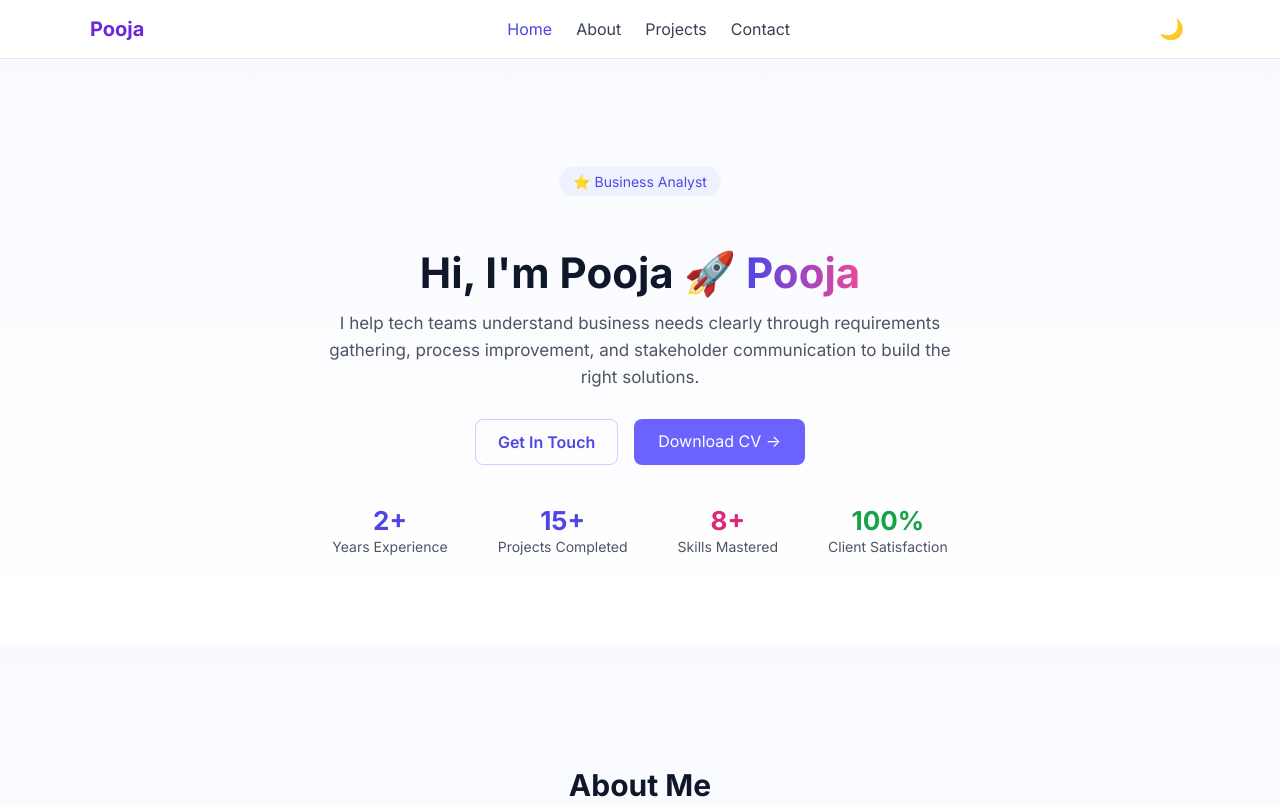
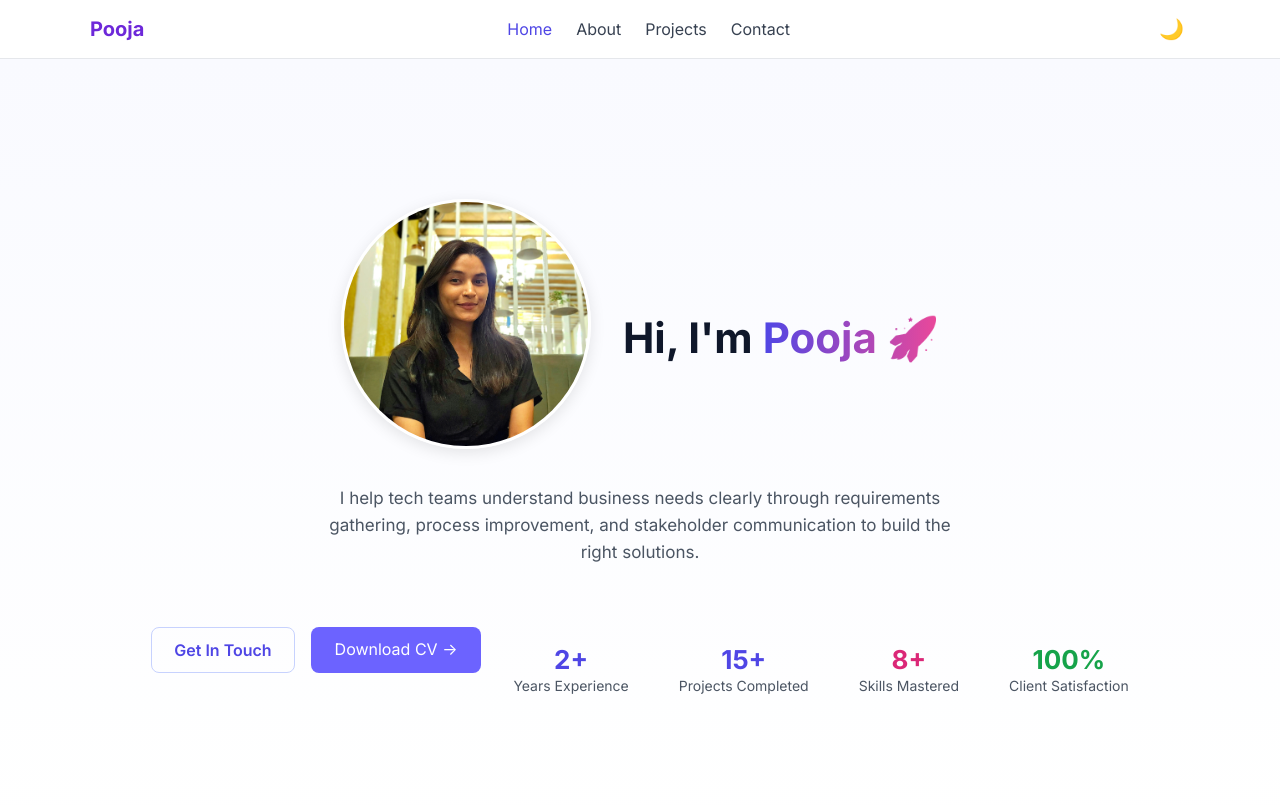
Before and after one commit to Pooja-businessanalyst/pooja-goutam-portfolio, a plain HTML site: page index.html in a window 1280 px wide. Shown: the top 806 px of the page. Drawn offline with Linux system fonts and the light colour scheme.

Commit message:
Updated intro text and added photo

```diff
--- a/index.html
+++ b/index.html
@@ -29,8 +29,12 @@
 <!-- HERO -->
 <section id="home" class="hero-section">
   <div class="container hero-content">
-    <div class="role-badge">⭐ Business Analyst</div>
-    <h1>Hi, I'm Pooja 🚀 <span class="name-gradient">Pooja</span></h1>
+    <div class="hero-container">
+      <!-- Left Side: Image -->
+      <div class="hero-image">
+        <img src="images/pooja.jpg" alt="Pooja Goutam">
+      </div>
+          <h1>Hi, I'm <span class="name-gradient">Pooja 🚀</span></h1>
     <p class="hero-desc">
       I help tech teams understand business needs clearly through requirements
       gathering, process improvement, and stakeholder communication to build the
--- a/styles.css
+++ b/styles.css
@@ -60,6 +60,31 @@ body{
 }
 
 /* Hero */
+.hero-container {
+  display: flex;
+  align-items: center;
+  justify-content: center;
+  gap: 2rem;
+  max-width: 1100px;
+  margin: auto;
+  padding: 2rem;
+  flex-wrap: wrap;
+}
+
+.hero-image img {
+  width: 250px;
+  height: 250px;
+  object-fit: cover;
+  border-radius: 50%;
+  box-shadow: 0 4px 15px rgba(0, 0, 0, 0.1);
+  border: 3px solid #fff;
+}
+
+.hero-text {
+  flex: 1;
+  min-width: 300px;
+}
+
 .hero-section {
   text-align: center;
   padding: 80px 0 60px;
```
Also changed, not shown: images/pooja.jpg (added).
